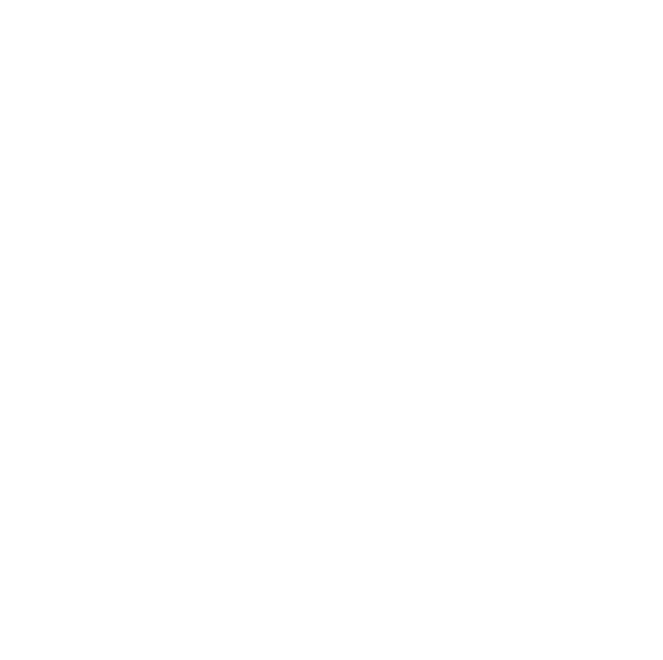
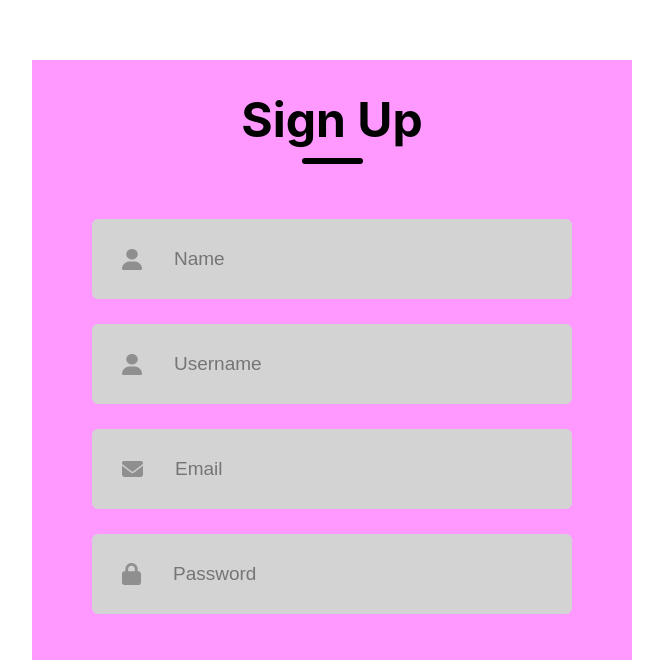
Before and after one commit to ErzaQorrii/SocialConnect_C, a React (Create React App) app in the folder client/: page /signup in a window 1280 px wide. Before the commit this address had no page. Shown: the part 140-800 px from the top of the page, without its empty margins (308-971 px from the left). Built offline with nearby package versions, Linux system fonts and the light colour scheme.

Commit message:
Separate Sign Up and Log In components into individual modules

```diff
--- a/client/src/App.js
+++ b/client/src/App.js
@@ -23,7 +23,9 @@
 
 import React from 'react';
 import './App.css';
-import LoginSignup from './Components/LoginSignup/LoginSignup';
+import Login from './Components/LoginSignup/Login';
+import Signup from './Components/LoginSignup/Signup';
+
 import Test_user from './Components/NormalUser/Test_user';
 import Test_admin from './Components/Admin/Test_admin';
 import { BrowserRouter, Routes, Route, Navigate } from 'react-router-dom';
@@ -33,8 +35,8 @@
     <BrowserRouter>
     <Routes>
       <Route path="/" element={<Navigate replace to="/login" />} />
-      <Route path="/login" element={<LoginSignup action="Login" />} />
-      <Route path="/register" element={<LoginSignup action="Sign Up" />} />
+      <Route path="/login" element={<Login action="Login" />} />
+      <Route path="/signup" element={<Signup action="Sign Up" />} />
       <Route path="/user" element={<Test_user />} />
       <Route path="/admin" element={<Test_admin />} />
     </Routes>
--- /dev/null
+++ b/client/src/Components/LoginSignup/Login.jsx
@@ -0,0 +1,76 @@
+import React, { useState } from 'react';
+import './LoginSignup.css'; // Ensure this path matches your CSS file for styles
+import user_icon from '../Assets/person.png'; // Ensure paths for assets are correct
+import password_icon from '../Assets/password.png';
+import axios from 'axios';
+import swal from 'sweetalert';
+import { useNavigate } from 'react-router-dom';
+
+const Login = () => {
+    const navigate = useNavigate();
+    const [credentials, setCredentials] = useState({
+        username: '',
+        password: '',
+        error_list: [],
+    });
+
+    // Update state based on form input changes
+    const handleInput = (e) => {
+        e.persist();
+        setCredentials({ ...credentials, [e.target.name]: e.target.value });
+    };
+
+    // Handle form submission
+    const handleSubmission = (e) => {
+        e.preventDefault(); // Prevent default form submission behavior
+        const endpoint = 'http://127.0.0.1:8000/api/auth/login'; // Change this to your actual login API endpoint
+
+        // Fetch CSRF cookie before posting login data for Laravel backends
+        axios.get('/sanctum/csrf-cookie').then(response => {
+            axios.post(endpoint, credentials).then(res => {
+                if (res.status === 200) {
+                    localStorage.setItem('auth_token', res.data.token);
+                    localStorage.setItem('auth_name', res.data.username);
+                    navigate('/user'); // Navigate to dashboard on successful login
+                } else {
+                    swal("Warning", res.data.message, "warning"); // Display warning if login fails
+                }
+            })
+            .catch(error => {
+                console.error('Login error:', error); // Log any error during login
+            });
+        });
+    };
+
+    return (
+        <div className='container'>
+            <div className='header'>
+                <div className='text'>Log In</div>
+                <div className='underline'></div>
+            </div>
+            <form onSubmit={handleSubmission}>
+                <div className="inputs">
+                    <div className="input">
+                        <img src={user_icon} alt="Username"/>
+                        <input type="text" name="username" placeholder='Username' onChange={handleInput} />
+                    </div>
+                    <div className="input">
+                        <img src={password_icon} alt="Password"/>
+                        <input type="password" name="password" placeholder='Password' onChange={handleInput} />
+                    </div>
+                </div>
+                <div className="forgot-password">
+                    Lost Password? <span>Click Here!</span>
+                </div>
+                <div className="submit-container">
+                    <button type="submit" className="submit">Log In</button>
+                </div>
+                <div className="signup-redirect">
+                    Don't have an account? <span onClick={() => navigate('/signup')} style={{ cursor: 'pointer', color: 'blue' }}>Sign up</span>
+                </div>
+            </form>
+        </div>
+    );
+};
+
+export default Login;
--- a/client/src/Components/LoginSignup/LoginSignup.jsx
+++ b/client/src/Components/LoginSignup/LoginSignup.jsx
@@ -163,11 +163,13 @@
     const endpoint = action === "Sign Up" ? 'http://127.0.0.1:8000/api/auth/register' : 'http://127.0.0.1:8000/api/auth/login';
     axios.get('/sanctum/csrf-cookie').then(response => {
         axios.post(endpoint, credentials).then(res => {
+          console.log('API Response:', res);
             if (res.data.status === 200) {
                 if (action === "Sign Up") {
                     swal("Success", "Registration successful. Please log in.", "success").then((value) => {
-                        setAction("Login");
-                        navigate('/login');
+                      console.log('Navigating to login...');
+
+                       navigate('/login');
                     });
                 } else {
 
--- /dev/null
+++ b/client/src/Components/LoginSignup/Signup.jsx
@@ -0,0 +1,95 @@
+import React, { useState } from 'react';
+import './LoginSignup.css';
+import user_icon from '../Assets/person.png';
+import email_icon from '../Assets/email.png';
+import password_icon from '../Assets/password.png';
+import axios from 'axios';
+import swal from 'sweetalert';
+import { useNavigate } from 'react-router-dom';
+
+const Signup = () => {
+        // console.log("Signup component is rendering");
+
+    const navigate = useNavigate();
+    const [credentials, setCredentials] = useState({
+        name: '',
+        username: '',
+        email: '',
+        password: '',
+        error_list: [],
+    });
+
+    const handleInput = (e) => {
+        e.persist();
+        setCredentials({ ...credentials, [e.target.name]: e.target.value });
+    };
+
+    const handleSubmission = (e) => {
+        e.preventDefault();
+        const endpoint = 'http://127.0.0.1:8000/api/auth/register';
+        axios.get('/sanctum/csrf-cookie').then(response => {
+            axios.post(endpoint, credentials).then(res => {
+                if (res.status === 201) {
+                    console.log("Registration successful, showing success alert.");
+                    swal("Success", "Registration successful. Please log in.", "success").then((value) => {
+                        console.log("Alert closed, navigating to login.");
+                        navigate('/login');
+                    });
+                } else {
+                    console.log("Registration failed, showing warning alert.");
+                    swal("Warning", res.data.message, "warning");
+                }
+            }).catch(error => {
+                console.error('Error during registration:', error);
+                if (error.response) {
+                    if (error.response.status === 403) {
+                        console.error('Access Forbidden: You do not have permission to perform this action.');
+                    } else {
+                        console.error('Error response:', error.response.data);
+                    }
+                } else if (error.request) {
+                    console.error('No response received:', error.request);
+                } else {
+                    console.error('Error setting up request:', error.message);
+                }
+            });
+        }).catch(error => {
+            console.error('Error obtaining CSRF cookie:', error);
+        });
+    };
+
+
+    return (
+        <div className='container'>
+            <div className='header'>
+                <div className='text'>Sign Up</div>
+                <div className='underline'></div>
+            </div>
+            <form onSubmit={handleSubmission}>
+                <div className="inputs">
+                    <div className="input">
+                        <img src={user_icon} alt="Name"/>
+                        <input type="text" name="name" placeholder='Name' onChange={handleInput} />
+                    </div>
+                    <div className="input">
+                        <img src={user_icon} alt="Username"/>
+                        <input type="text" name="username" placeholder='Username' onChange={handleInput} />
+                    </div>
+                    <div className="input">
+                        <img src={email_icon} alt="Email"/>
+                        <input type="email" name="email" placeholder='Email' onChange={handleInput} />
+                    </div>
+                    <div className="input">
+                        <img src={password_icon} alt="Password"/>
+                        <input type="password" name="password" placeholder='Password' onChange={handleInput} />
+                    </div>
+                </div>
+                <div className="submit-container">
+                    <button type="submit" className="submit">Sign Up</button>
+                </div>
+            </form>
+        </div>
+    );
+};
+
+export default Signup;
```
